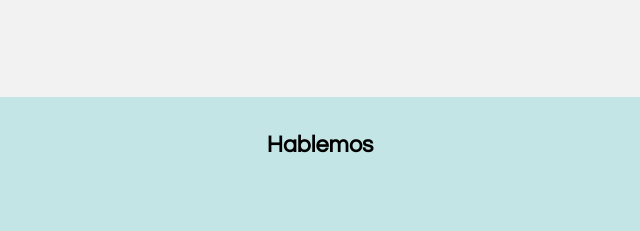
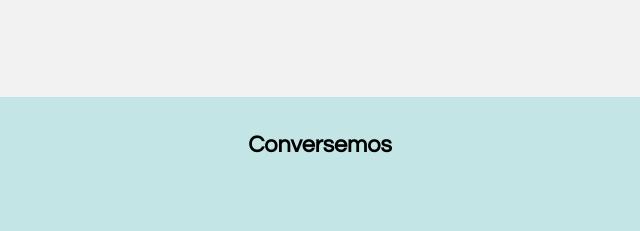
Before and after one commit to cachitotambor/Proyecto, a plain HTML site: page index.html in a window 1280 px wide. Shown: the part 840-1071 px from the top of the page, 320-960 px from the left. Drawn offline with Linux system fonts and the light colour scheme.

Commit message:
primera prueba

```diff
--- a/index.html
+++ b/index.html
@@ -62,7 +62,7 @@
             <!-- A partir de aqui estara la informacion de Contacto -->
             <article id="dcontacto">
                 <div class="caja">
-                    <h3>Hablemos</h3> <br>
+                    <h3>Conversemos</h3> <br>
                     <p> Me encanta conversar, compartir y leer. </p>
                     <p> Encuentro motivante el apoyar a otros migrantes, con informacion migratoria y de vida en el pais. </p>
                     <p> Tengo particular habilidad para conectar personas que tienen intereses comunes </p>
```
